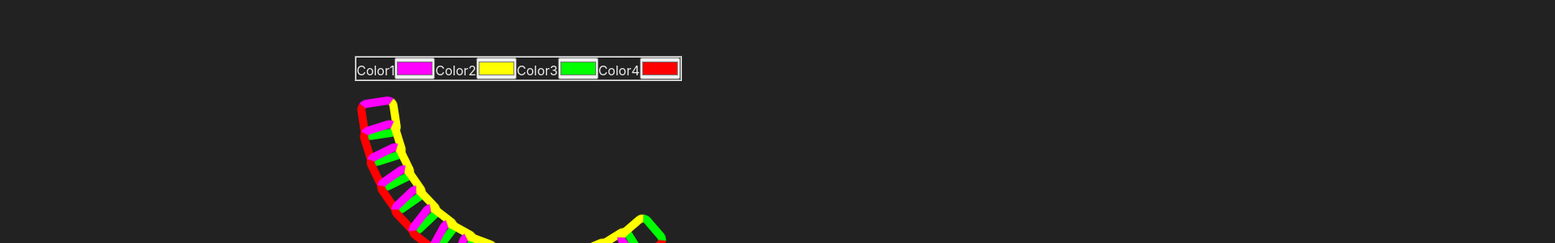
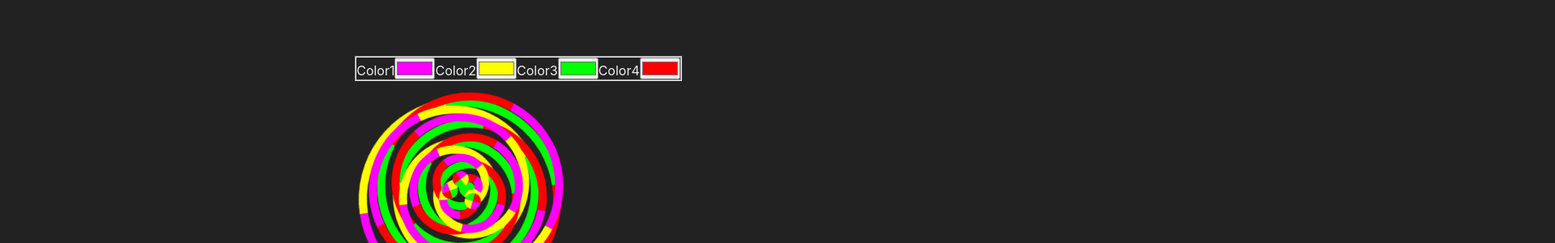
Before and after one commit to stevebarakat/kaleidoscope, a React (Create React App) app: page / in a window 1280 px wide. Shown: the part 316-616 px from the top of the page at 81% size, 1920 px wide, since content can reach past the window. Built offline with nearby package versions, Linux system fonts and the light colour scheme.

Commit message:
check in

```diff
--- a/src/App.js
+++ b/src/App.js
@@ -41,7 +41,42 @@ const App = () => {
           onChange={(e) => setColors({ ...colors, color4: e.target.value })}
         />
       </fieldset>
-      <Kaleidoscope colors={colors} />
+      <div
+        style={{
+          position: "absolute",
+          // left: "0px",
+          // transform: "rotate(90deg)",
+        }}
+      >
+        <Kaleidoscope colors={colors} />
+      </div>
+      <div
+        style={{
+          position: "absolute",
+          // left: "150px",
+          transform: "rotate(90deg)",
+        }}
+      >
+        {/* <Kaleidoscope colors={colors} /> */}
+      </div>
+      <div
+        style={{
+          position: "absolute",
+          // left: "300px",
+          transform: "rotate(180deg)",
+        }}
+      >
+        {/* <Kaleidoscope colors={colors} /> */}
+      </div>
+      <div
+        style={{
+          position: "absolute",
+          // left: "450px",
+          transform: "rotate(270deg)",
+        }}
+      >
+        {/* <Kaleidoscope colors={colors} /> */}
+      </div>
     </div>
   );
 };
--- a/src/Kaleidoscope.js
+++ b/src/Kaleidoscope.js
@@ -33,35 +33,23 @@ function Kaleidoscope({ colors }) {
           </Thing>
         </Thing>
       </Thing>
-      {/* <Thing></Thing>
-      <Thing></Thing>
-      <Thing></Thing>
-      <Thing></Thing>
-      <Thing></Thing>
-      <Thing></Thing>
-      <Thing></Thing>
-      <Thing></Thing>
-      <Thing></Thing>
-      <Thing></Thing>
-      <Thing></Thing>
-      <Thing></Thing>
-      <Thing></Thing>
-      <Thing></Thing>
-      <Thing></Thing>
-      <Thing></Thing>
-      <Thing></Thing>
-      <Thing></Thing>
-      <Thing></Thing>
-      <Thing></Thing>
-      <Thing></Thing> */}
     </Things>
   );
 }
 
-const kaledescopeAnimation = keyframes` 100% {transform: rotateZ(1turn)} `;
+// const kaledescopeAnimation = keyframes`
+//   0% {transform: rotate(-10deg)}
+//   50% {transform: rotate(10deg)}
+//   100% {transform: rotate(-10deg)}
+// `;
+
+const kaledescopeAnimation = keyframes`
+  100% {transform: rotate(1turn)}
+`;
 
 const Things = styled.div`
   position: relative;
+  width: 250px;
   div {
     border-color: ${(p) => p.colors.color1} ${(p) => p.colors.color2}
       ${(p) => p.colors.color3} ${(p) => p.colors.color4};
@@ -72,14 +60,15 @@ const Thing = styled.div`
   position: absolute;
   top: 1rem;
   display: flex;
-  width: 50px;
-  height: 50px;
+  width: 100%;
+  /* height: 50px; */
+  aspect-ratio: 1/1;
   justify-content: center;
   align-items: center;
   margin: 5px;
   border: 10px solid transparent;
-  border-radius: 25%;
-  animation: ${kaledescopeAnimation} 10s cubic-bezier(0.35, -0.14, 0.79, 1.22)
+  border-radius: 50%;
+  animation: ${kaledescopeAnimation} 5s cubic-bezier(0.35, -0.14, 0.79, 1.22)
     infinite;
 `;
 
```
Also changed, not shown: src/ControlPanel.js (added).
